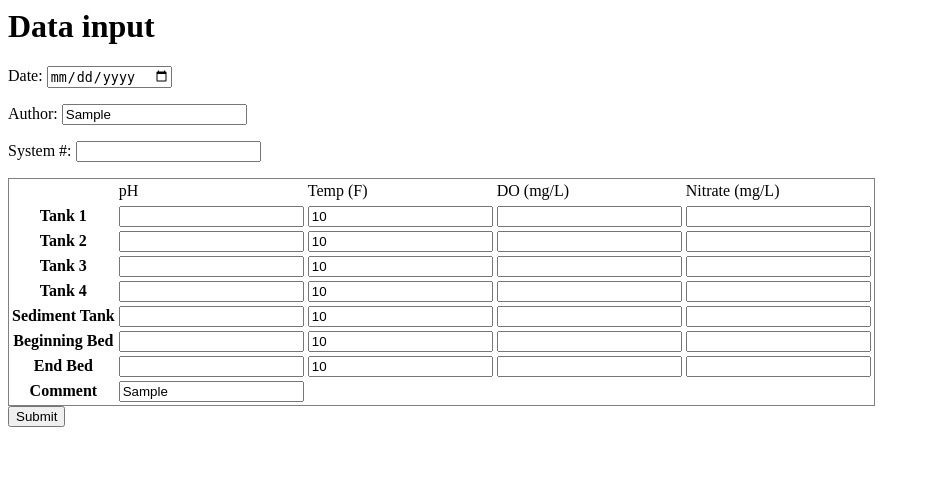
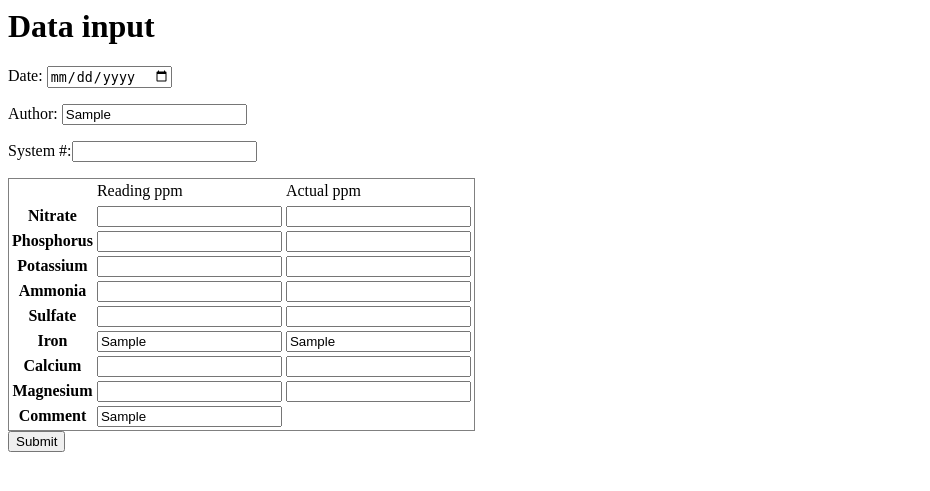
Before and after one commit to theplantipro/theplant, a Django app: template templates/mn_edit.html in a window 1280 px wide. Shown: the top 491 px of the page, without its empty margins (0-930 px from the left). Run offline with Django 3.2, Linux system fonts and the light colour scheme; the template is opened without the code that fills it: most values are stand-ins (such as "Sample title", 1, 10 or a date in 2020).

Commit message:
Edited mn_edit

```diff
--- a/templates/mn_edit.html
+++ b/templates/mn_edit.html
@@ -15,67 +15,58 @@
    {% endif %}
 
    <form action="" method="post">{% csrf_token %}
-      <p>Date: <input type="date" name="date" value={{mt.date}} /></p>
-      <p>Author: <input type="text" name="author" value={{mt.author}} /></p>
-      <p>System #: <input type="number" name="system" value={{mt.system}} /></p>
+      <p>Date: <input type="date" name="date" value={{mn.date}}/></p>
+      <p>Author: <input type="text" name="author" value={{mn.author}}/></p>
+      <p>System #:<input type="number" name="system" value={{mn.system}}/></p>
       <table style="border:1px solid gray">
          <tr>
-            <td></td><td>pH</td><td>Temp (F)</td><td>DO (mg/L)</td><td>Nitrate (mg/L)</td>
+            <td></td><td>Reading ppm</td><td>Actual ppm</td>
          </tr>
          <tr><p></p>
          </tr>
          <tr>
-            <th>Tank 1</th>
-            <td><input type="number" step="any" name="tank11" value={{mt.tank1.ph}} /></td>
-            <td><input type="number" step="any" name="tank11" value={{mt.tank1.temp}} /></td>
-            <td><input type="number" step="any" name="tank11" value={{mt.tank1.do}} /></td>
-            <td><input type="number" step="any" name="tank11" value={{mt.tank1.nitrate}} /></td>
+            <th>Nitrate</th>
+            <td><input type="number" step="any" name="nitrate" value={{mn.nitrate.reading}}/></td>
+            <td><input type="number" step="any" name="nitrate" value={{mn.nitrate.actual}}/></td>
          </tr>
          <tr>
-            <th>Tank 2</th>
-            <td><input type="number" step="any" name="tank21" value={{mt.tank2.ph}} /></td>
-            <td><input type="number" step="any" name="tank21" value={{mt.tank2.temp}} /></td>
-            <td><input type="number" step="any" name="tank21" value={{mt.tank2.do}} /></td>
-            <td><input type="number" step="any" name="tank21" value={{mt.tank2.nitrate}} /></td>
+            <th>Phosphorus</th>
+            <td><input type="number" step="any" name="phosphorus" value={{mn.phosphorus.reading}}/></td>
+            <td><input type="number" step="any" name="phosphorus" value={{mn.phosphorus.actual}}/></td>
          </tr>
          <tr>
-            <th>Tank 3</th>
-            <td><input type="number" step="any" name="tank31" value={{mt.tank3.ph}} /></td>
-            <td><input type="number" step="any" name="tank31" value={{mt.tank3.temp}} /></td>
-            <td><input type="number" step="any" name="tank31" value={{mt.tank3.do}} /></td>
-            <td><input type="number" step="any" name="tank31" value={{mt.tank3.nitrate}} /></td>
+            <th>Potassium</th>
+            <td><input type="number" step="any" name="potassium" value={{mn.potassium.reading}}/></td>
+            <td><input type="number" step="any" name="potassium" value={{mn.potassium.actual}}/></td>
          </tr>
          <tr>
-            <th>Tank 4</th>
-            <td><input type="number" step="any" name="tank41" value={{mt.tank4.ph}} /></td>
-            <td><input type="number" step="any" name="tank41" value={{mt.tank4.temp}} /></td>
-            <td><input type="number" step="any" name="tank41" value={{mt.tank4.do}} /></td>
-            <td><input type="number" step="any" name="tank41" value={{mt.tank4.nitrate}} /></td>
+            <th>Ammonia</th>
+            <td><input type="number" step="any" name="ammonia" value={{mn.ammonia.reading}}/></td>
+            <td><input type="number" step="any" name="ammonia" value={{mn.ammonia.actual}}/></td>
          </tr>
          <tr>
-            <th>Sediment Tank</th>
-            <td><input type="number" step="any" name="sed1" value={{mt.sed.ph}} /></td>
-            <td><input type="number" step="any" name="sed1" value={{mt.sed.temp}} /></td>
-            <td><input type="number" step="any" name="sed1" value={{mt.sed.do}} /></td>
-            <td><input type="number" step="any" name="sed1" value={{mt.sed.nitrate}} /></td>
+            <th>Sulfate</th>
+            <td><input type="number" step="any" name="sulfate" value={{mn.sulfate.reading}}/></td>
+            <td><input type="number" step="any" name="sulfate" value={{mn.sulfate.actual}}/></td>
          </tr>
          <tr>
-            <th>Beginning Bed</th>
-            <td><input type="number" step="any" name="beg1" value={{mt.beg.ph}} /></td>
-            <td><input type="number" step="any" name="beg1" value={{mt.beg.temp}} /></td>
-            <td><input type="number" step="any" name="beg1" value={{mt.beg.do}} /></td>
-            <td><input type="number" step="any" name="beg1" value={{mt.beg.nitrate}} /></td>
+            <th>Iron</th>
+            <td><input type="text" name="iron_r" value={{mn.iron.reading}}/></td>
+            <td><input type="text" name="iron_a" value={{mn.iron.actual}}/></td>
          </tr>
          <tr>
-            <th>End Bed</th>
-            <td><input type="number" step="any" name="end1" value={{mt.end.ph}} /></td>
-            <td><input type="number" step="any" name="end1" value={{mt.end.temp}} /></td>
-            <td><input type="number" step="any" name="end1" value={{mt.end.do}} /></td>
-            <td><input type="number" step="any" name="end1" value={{mt.end.nitrate}} /></td>
+            <th>Calcium</th>
+            <td><input type="number" step="any" name="calcium" value={{mn.calcium.reading}}/></td>
+            <td><input type="number" step="any" name="calcium" value={{mn.calcium.actual}}/></td>
+         </tr>
+         <tr>
+            <th>Magnesium</th>
+            <td><input type="number" step="any" name="magnesium" value={{mn.magnesium.reading}}/></td>
+            <td><input type="number" step="any" name="magnesium" value={{mn.magnesium.actual}}/></td>
          </tr>
          <tr>
             <th>Comment</th>
-            <td><input type="text" name="note1" value={{mt.note}} /></td>
+            <td><input type="text" name="note" value={{mn.note}}/></td>
          </tr>
       </table>
       <input type="submit" value="Submit">
```
